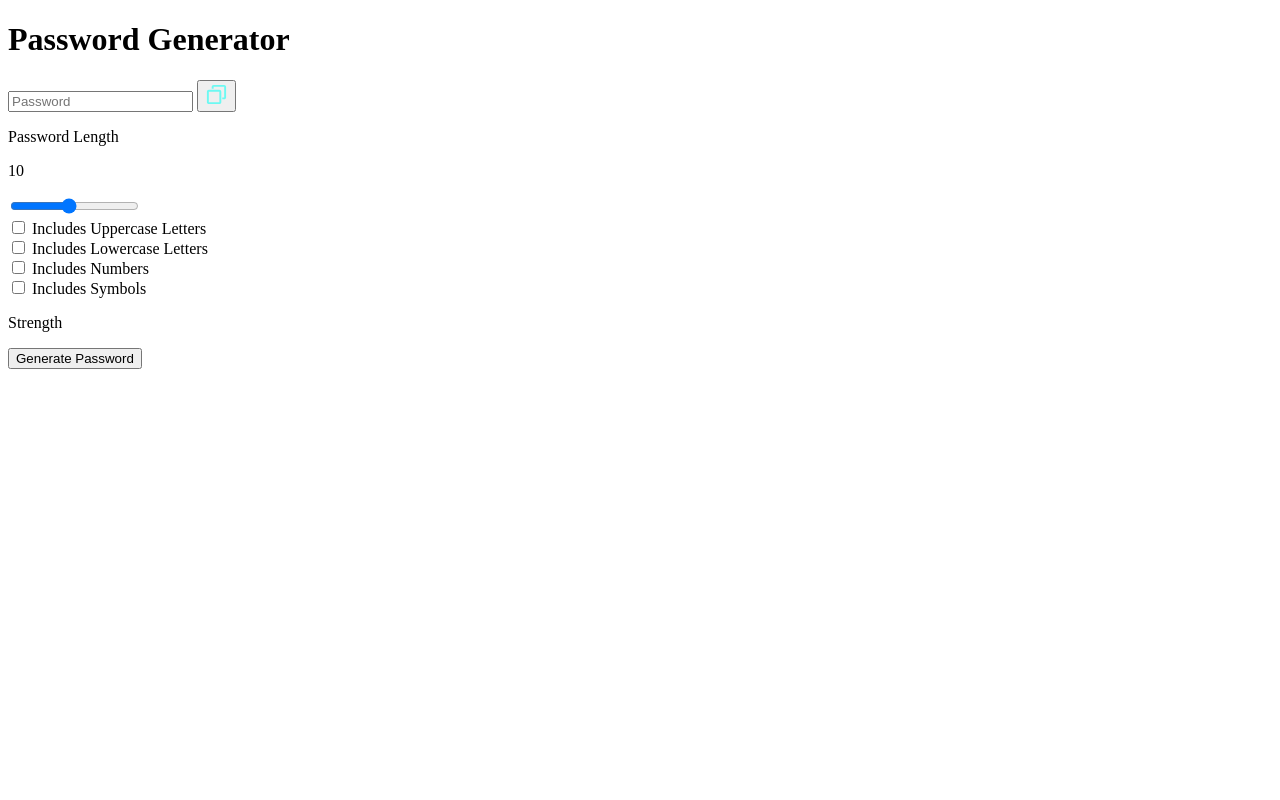
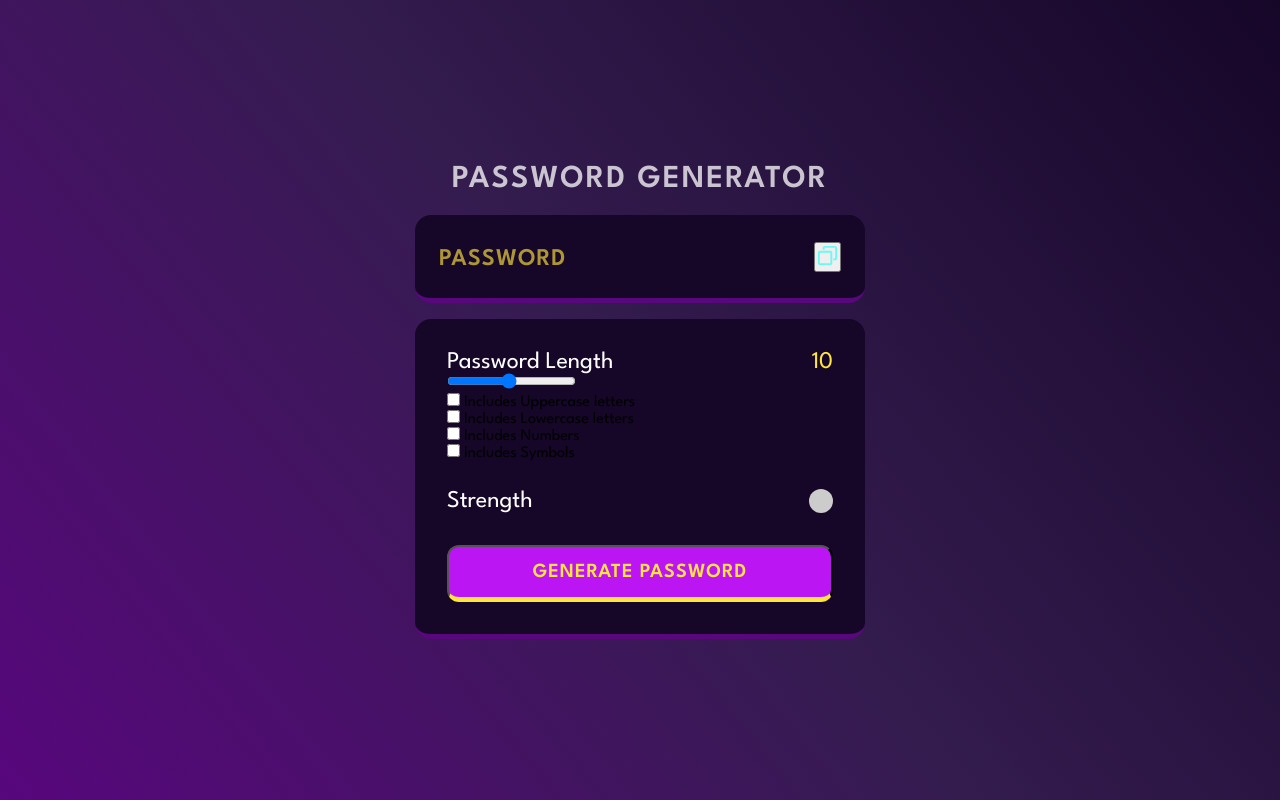
Before and after one commit to Priyanshu-Yadav28/Password-Generator-js, a plain HTML site: page index.html in a window 1280 px wide. Drawn offline with Linux system fonts and the light colour scheme.

Commit message:
starting css added with jsChanges

```diff
--- a/index.html
+++ b/index.html
@@ -1,88 +1,89 @@
 <!DOCTYPE html>
 <html lang="en">
-
 <head>
     <meta charset="UTF-8">
+    <meta http-equiv="X-UA-Compatible" content="IE=edge">
     <meta name="viewport" content="width=device-width, initial-scale=1.0">
+    <link rel="stylesheet" href="styles.css">
+    <link rel="preconnect" href="https://fonts.googleapis.com">
+    <link rel="preconnect" href="https://fonts.gstatic.com" crossorigin=/>
+    <link href="https://fonts.googleapis.com/css2?family=League+Spartan:wght@100;200;300;400;600&dis" rel="stylesheet">
+    <link rel="icon" type="image/x-icon" href="/assets/icons8-password-16.png">
     <title>Password Generator | JavaScript</title>
-    <link rel="icon" type="image/x-icon" href="/assets/favicon.ico">
-    <link rel="stylesheet" href="styles.css">
 </head>
+<body>
+    <!-- wrapper  -->
+    <div id="wrapper">
 
-<body>
-    <div id="container">
+    <!-- container -->
+    <div class="container">
 
         <h1>Password Generator</h1>
 
         <div class="display-container">
+
             <input readonly placeholder="Password" class="display" data-passwordDisplay>
 
-            <button>
+            <!-- copyButton -->
+            <button data-copy>
+
                 <span data-copyMsg></span>
-
-                <img src="/assets/copy.svg" alt="copyImg" width="23" height="23">
+                <img src="./assets/copy.svg" alt="copy" width="23" height="23">
 
             </button>
+
         </div>
 
 
-        <!-- input container -->
         <div class="input-container">
-            <!-- password length section -->
+            <!--password length section-->
             <div class="length-container">
-
                 <p>Password Length</p>
                 <p data-lengthNumber>0</p>
-
             </div>
 
-            <!-- slider -->
-            <input type="range" min="1" max="21" class="slider" step="1" data-lengthSlider>
+            <!--slider-->
+            <input type="range" min="1" max="20" class="slider" step="1" data-lengthSlider>
 
-            <!-- checkboxes -->
-
-            <!-- checkbox 1 -->
+            <!-- checkboxes-->
             <div>
                 <input type="checkbox" id="uppercase">
-                <label for="uppercase">Includes Uppercase Letters</label>
+                <label for="uppercase">Includes Uppercase letters</label>
             </div>
 
-            <!-- checkbox 2 -->
             <div>
                 <input type="checkbox" id="lowercase">
-                <label for="lowercase">Includes Lowercase Letters</label>
+                <label for="lowercase">Includes Lowercase letters</label>
             </div>
 
-            <!-- checkbox 3 -->
             <div>
                 <input type="checkbox" id="numbers">
-                <label for="numbers">Includes Numbers</label>
+                <label for="numbers">Includes Numbers </label>
             </div>
 
-            <!-- checkbox 4 -->
             <div>
                 <input type="checkbox" id="symbols">
-                <label for="symbols">Includes Symbols</label>
+                <label for="symbols">Includes Symbols </label>
             </div>
 
-            <!-- strength section  -->
+            <!-- strength section-->
             <div class="strength-container">
                 <p>Strength</p>
-                <div data-indicator></div>
+                <div class="indicator" data-indicator></div>
             </div>
 
-            <!-- generate password button -->
+            <!-- generate password-->
             <button class="generateButton">Generate Password</button>
 
         </div>
 
+    </div>
+
+</div>
 
 
 
 
-    </div>
-
-    <script src="/script.js"></script>
+    <script src="script.js"></script>
 </body>
-
 </html>
--- a/script.js
+++ b/script.js
@@ -2,7 +2,7 @@ const inputSlider = document.querySelector("[data-lengthSlider]");
 const lengthDisplay = document.querySelector("[data-lengthNumber]");
 
 const passwordDisplay = document.querySelector("[data-passwordDisplay]");
-const copyBtn = document.querySelector("[data-copyMsg]");
+const copyBtn = document.querySelector("[data-copy]");
 const copyMsg = document.querySelector("[data-copyMsg]");
 const uppercaseCheck = document.querySelector("#uppercase");
 const lowercaseCheck = document.querySelector("#lowercase");
@@ -19,7 +19,8 @@ let password = "";
 let passwordLength = 10;
 let checkCount = 0;
 handleSlider();
-//ste strength circle color to grey
+//set strength circle color to grey
+setIndicator("#ccc");
 
 
 //set passwordLength
@@ -150,7 +151,7 @@ generateBtn.addEventListener('click', () => {
     }
 
     // let's start the jouney to find new password
-    console.log("Starting the Journey");
+
     //remove old password
     password = "";
 
@@ -190,21 +191,21 @@ generateBtn.addEventListener('click', () => {
     for(let i=0; i<funcArr.length; i++) {
         password += funcArr[i]();
     }
-    console.log("COmpulsory adddition done");
 
-    //remaining adddition
+
+    //remaining adddition of password
     for(let i=0; i<passwordLength-funcArr.length; i++) {
         let randIndex = getRndInteger(0 , funcArr.length);
-        console.log("randIndex" + randIndex);
+
         password += funcArr[randIndex]();
     }
-    console.log("Remaining adddition done");
+
     //shuffle the password
     password = shufflePassword(Array.from(password));
-    console.log("Shuffling done");
+
     //show in UI
     passwordDisplay.value = password;
-    console.log("UI adddition done");
+
     //calculate strength
     calcStrength();
 });
--- a/styles.css
+++ b/styles.css
@@ -0,0 +1,162 @@
+*,
+*::before,
+*::after {
+    margin: 0;
+    padding: 0;
+    box-sizing: border-box;
+    font-family: 'League Spartan', sans-serif;
+}
+
+:root {
+
+    --dk-violet: hsl(268, 75%, 9%);
+    --lt-violet: hsl(268, 47%, 21%);
+    --lt-violet2: hsl(281, 89%, 26%);
+    --vb-violet: hsl(285, 91%, 52%);
+    --vb-violet2: hsl(290, 70%, 36%);
+
+    --vb-yellow: hsl(52, 100%, 62%);
+
+
+    --pl-white: hsl(0, 0%, 100%);
+
+    --vb-cyan: hsl(176, 100%, 44%);
+    --vb-cyan2: hsl(177, 92%, 70%);
+    --dk-text: hsl(198, 20%, 13%);
+}
+
+#wrapper {
+    width: 100vw;
+    height: 100vh;
+    display: flex;
+    flex-direction: column;
+    justify-content: center;
+    align-items: center;
+    background: linear-gradient(231deg, rgba(22, 6, 40, 1) 0%, rgba(52, 28, 79, 1) 50%, rgba(88, 7, 125, 1) 100%);
+}
+
+.container {
+    width: 90%;
+    max-width: 450px;
+}
+
+h1 {
+    color: var(--pl-white);
+    opacity: 0.75;
+    text-transform: uppercase;
+    letter-spacing: 2px;
+    text-align: center;
+    line-height: 1.2;
+}
+
+.display-container {
+    position: relative;
+    background-color: var(--dk-violet);
+    border-radius: 1rem;
+    border-bottom: 0.35rem solid var(--lt-violet2);
+    margin: 1rem 0;
+    padding-top: 0.35rem;
+
+    /* display: flex;
+    flex-direction: row; */
+}
+
+.display {
+    width: 100%;
+    background-color: transparent;
+    outline: none;
+    border: none;
+    padding: 1.5rem 1rem;
+    color: var(--vb-yellow);
+    font-weight: 600;
+    font-size: 1.5rem;
+    line-height: 30px;
+    letter-spacing: 1px;
+    padding-right: 3.25rem;
+
+
+}
+
+.display::placeholder {
+    position: absolute;
+    top: 50%;
+    left: 1.5rem;
+    font-size: 1.5rem;
+    line-height: 30px;
+    color: var(--vb-yellow);
+    opacity: 0.65;
+    text-transform: uppercase;
+
+    transform: translateY(-50%)
+}
+
+.display-container button {
+    position: absolute;
+    top: 50%;
+    right: 1.5rem;
+    transform: translateY(-50%)
+}
+
+.input-container {
+    width: 100%;
+    background-color: var(--dk-violet);
+    border-radius: 1rem;
+    padding: 2rem;
+    border-bottom: 0.35rem solid var(--lt-violet2);
+
+}
+
+.length-container {
+    display: flex;
+    justify-content: space-between;
+    align-items: center;
+}
+
+.length-container p:nth-child(1) {
+    color: var(--pl-white);
+    font-size: 1.5rem;
+
+}
+
+.length-container p:nth-child(2) {
+    color: var(--vb-yellow);
+    font-size: 1.5rem;
+}
+
+
+.strength-container {
+    display: flex;
+    justify-content: space-between;
+    align-items: center;
+    margin-top: 1.75rem;
+    margin-bottom: 2rem;
+    color: var(--pl-white);
+    font-size: 1.5rem;
+}
+
+.strength-container p{
+    color: var(--pl-white);
+    font-size: 1.5rem;
+}
+
+.indicator {
+    width: 1.5rem;
+    height: 1.5rem;
+    border-radius: 50%;
+
+}
+
+.generateButton {
+    width: 100%;
+    padding: 1rem 0;
+    background-color: var(--vb-violet);
+    text-align: center;
+    border-radius: 0.75rem;
+    border-bottom: 0.35rem solid var(--vb-yellow);
+    text-transform: uppercase;
+    letter-spacing: 1px;
+    color: var(--vb-yellow);
+    font-weight: 600;
+    font-size: 1.25rem;
+    cursor: pointer;
+}
```
Also changed, not shown: assets/favicon.ico (deleted), assets/icons8-developer-16.png (added), assets/icons8-password-16.png (added).
